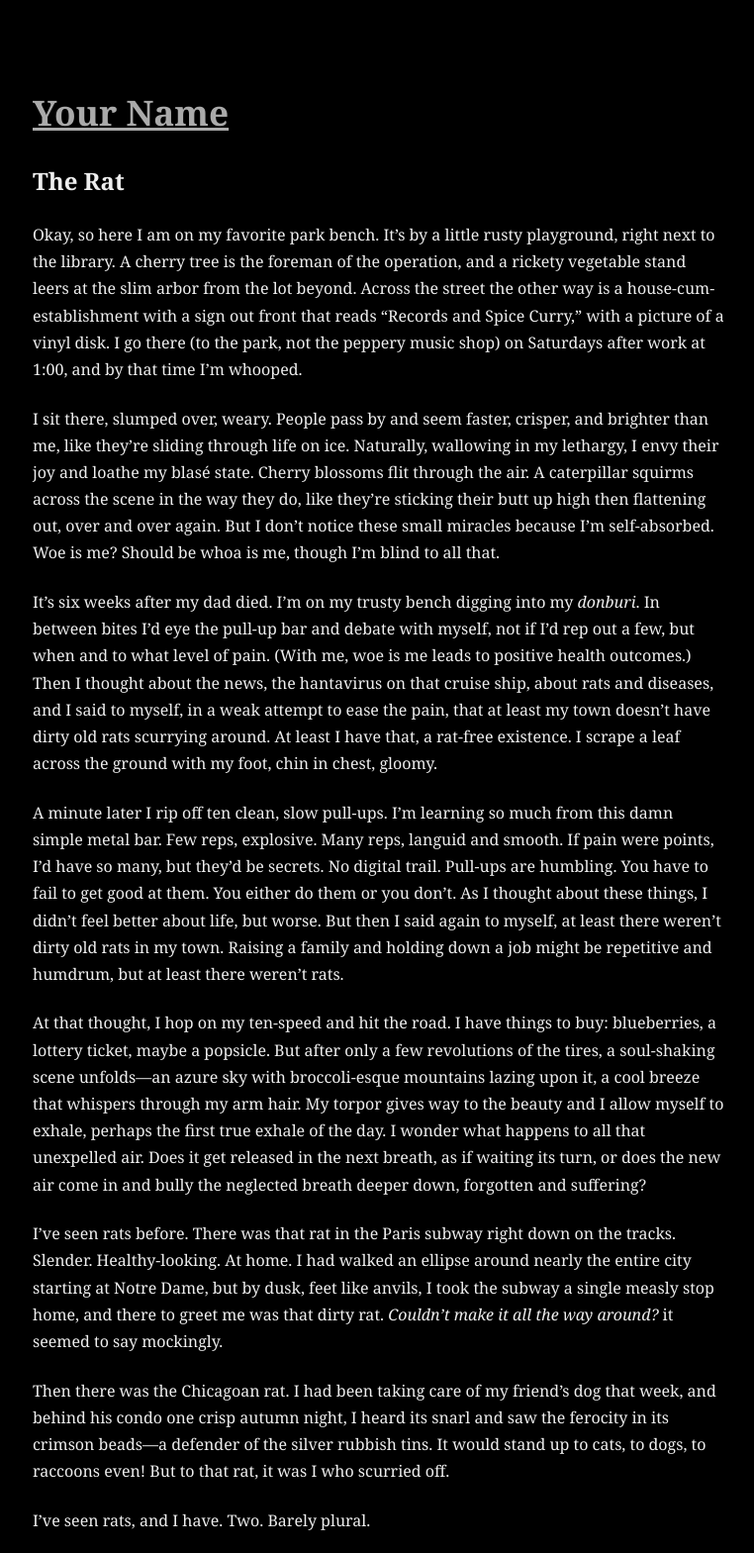
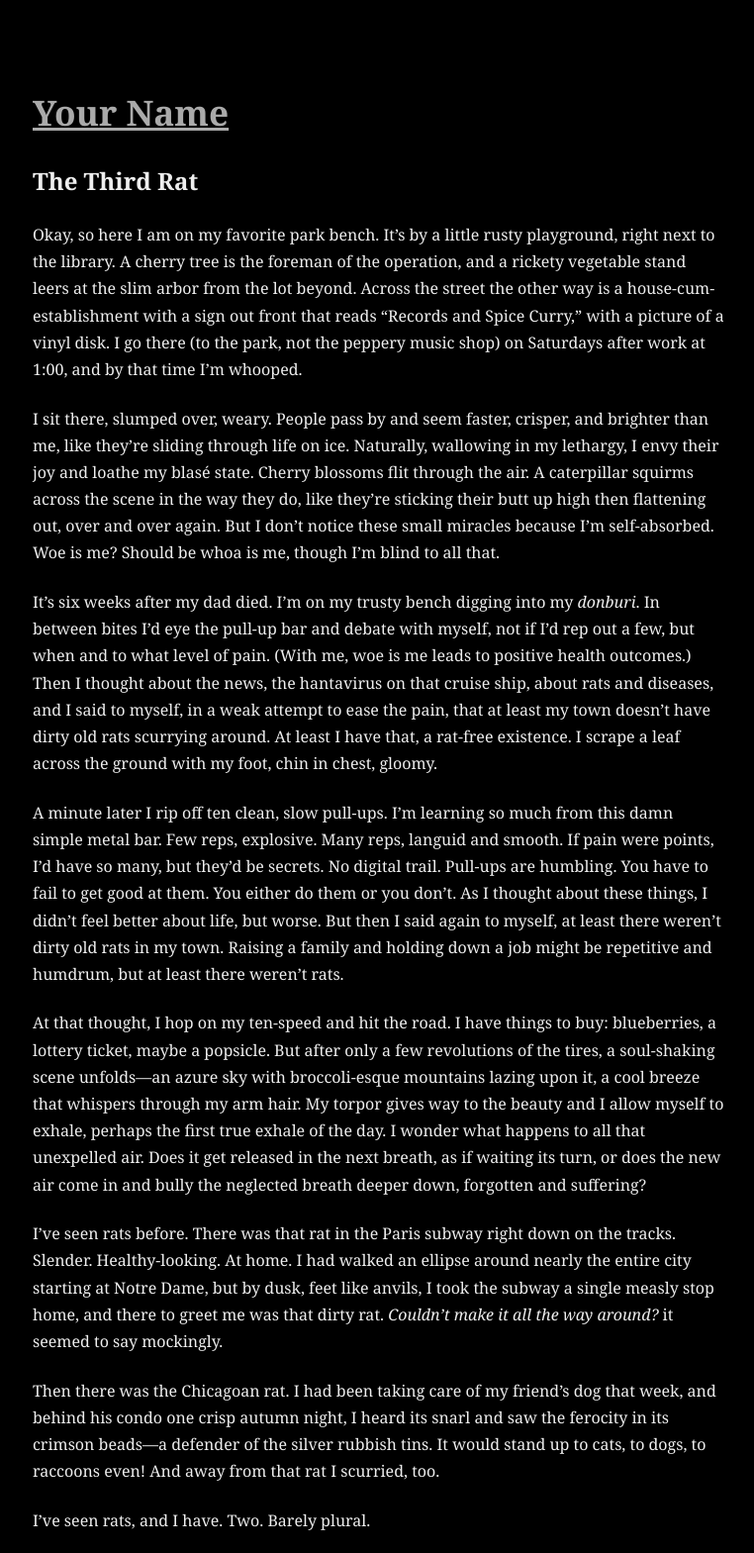
Before and after one commit to prbosley/prbosley.github.io, a plain HTML site: page the-rat.html in a window 1280 px wide. Shown: the top 1569 px of the page at 99% size, without its empty margins (257-1019 px from the left). Drawn offline with Linux system fonts and the light colour scheme.

Commit message:
Update the-rat.html

```diff
--- a/the-rat.html
+++ b/the-rat.html
@@ -3,7 +3,7 @@
 <head>
     <meta charset="UTF-8">
     <meta name="viewport" content="width=device-width, initial-scale=1.0">
-    <title>The Rat</title>
+    <title>The Third Rat</title>
     <link rel="stylesheet" href="style.css">
 </head>
 <body>
@@ -12,7 +12,7 @@
     </header>
 
     <article>
-        <h2>The Rat</h2>
+        <h2>The Third Rat</h2>
 
         <p>Okay, so here I am on my favorite park bench. It’s by a little rusty playground, right next to the library. A cherry tree is the foreman of the operation, and a rickety vegetable stand leers at the slim arbor from the lot beyond. Across the street the other way is a house-cum-establishment with a sign out front that reads “Records and Spice Curry,” with a picture of a vinyl disk. I go there (to the park, not the peppery music shop) on Saturdays after work at 1:00, and by that time I’m whooped.</p>
 
@@ -26,13 +26,13 @@
 
         <p>I’ve seen rats before. There was that rat in the Paris subway right down on the tracks. Slender. Healthy-looking. At home. I had walked an ellipse around nearly the entire city starting at Notre Dame, but by dusk, feet like anvils, I took the subway a single measly stop home, and there to greet me was that dirty rat. <em>Couldn’t make it all the way around?</em> it seemed to say mockingly.</p>
 
-        <p>Then there was the Chicagoan rat. I had been taking care of my friend’s dog that week, and behind his condo one crisp autumn night, I heard its snarl and saw the ferocity in its crimson beads—a defender of the silver rubbish tins. It would stand up to cats, to dogs, to raccoons even! But to that rat, it was I who scurried off.</p>
+        <p>Then there was the Chicagoan rat. I had been taking care of my friend’s dog that week, and behind his condo one crisp autumn night, I heard its snarl and saw the ferocity in its crimson beads—a defender of the silver rubbish tins. It would stand up to cats, to dogs, to raccoons even! And away from that rat I scurried, too.</p>
 
         <p>I’ve seen rats, and I have. Two. Barely plural.</p>
 
         <p>There I am, pedaling through the world, spinning, not gripping. Feeling low. The landscape is black and white. I feel like Miss Gulch—you know, before Oz—gliding through the gray. But even she knew life’s surge, evident in her infamous cackle. Any noise-making done by me now, I suppose, would come out a moan or a gurgle. But then I see it. The rat. My third. It’s hopping down the concrete being chased by a raven. Scurrying alongside a house above the gutter tiles, it looks nothing like the handsome Parisian or the bruiser from Chitown. It looks threatened and scared, like me. And that damned bird—how it swoops down in front of it, startling it, sending it 180 degrees in retreat, then taking to the air to cut it off once again. The poor thing is on the verge of a heart attack. I can’t believe my eyes. <em>At least I don’t live somewhere where there are rats</em>, I had just thought mere moments ago.</p>
 
-        <p>My brakes are on the outs, but I squeeze them tightly anyhow. A young girl across the street giggles at my janky vehicle. Not wanting to touch the dirty pursuer, I rip off my helmet and swing it in wild circles. The bird, crazed, squawks savagely and circles around. As if in slow motion, I can see what is happening. The incipient flappings of a dive bomb. Intent. Anger. Speed. And it is not going for the rat this time. It’s coming after me! At this realization, the truly crazy man comes out. I hoot and flail my helmet even more exaggeratedly. I stand my ground against nature’s brute, and at the very last instant, it veers off and plants itself in the cherry tree. Sometimes a helping hand is all we need to keep on scurrying, if just for a little while longer.</p>
+        <p>My brakes are on the outs, but I squeeze them tightly anyhow. A young girl across the street giggles at my janky vehicle. Not wanting to touch the dirty pursuer, I rip off my helmet and swing it in wild circles. The bird, crazed, squawks savagely and circles around. As if in slow motion, I can see what is happening. The incipient flappings of a dive bomb. Intent. Anger. Speed. And it is not going for the rat this time. It’s coming after me! At this realization, the truly crazy man comes out. I hoot and flail my helmet even more exaggeratedly. The girl looks afraid now. I stand my ground against nature’s brute, and at the very last instant, it veers off and plants itself in the cherry tree. Sometimes a helping hand is all we need to keep on scurrying, if just for a little while longer.</p>
     </article>
 
     <footer>
```
